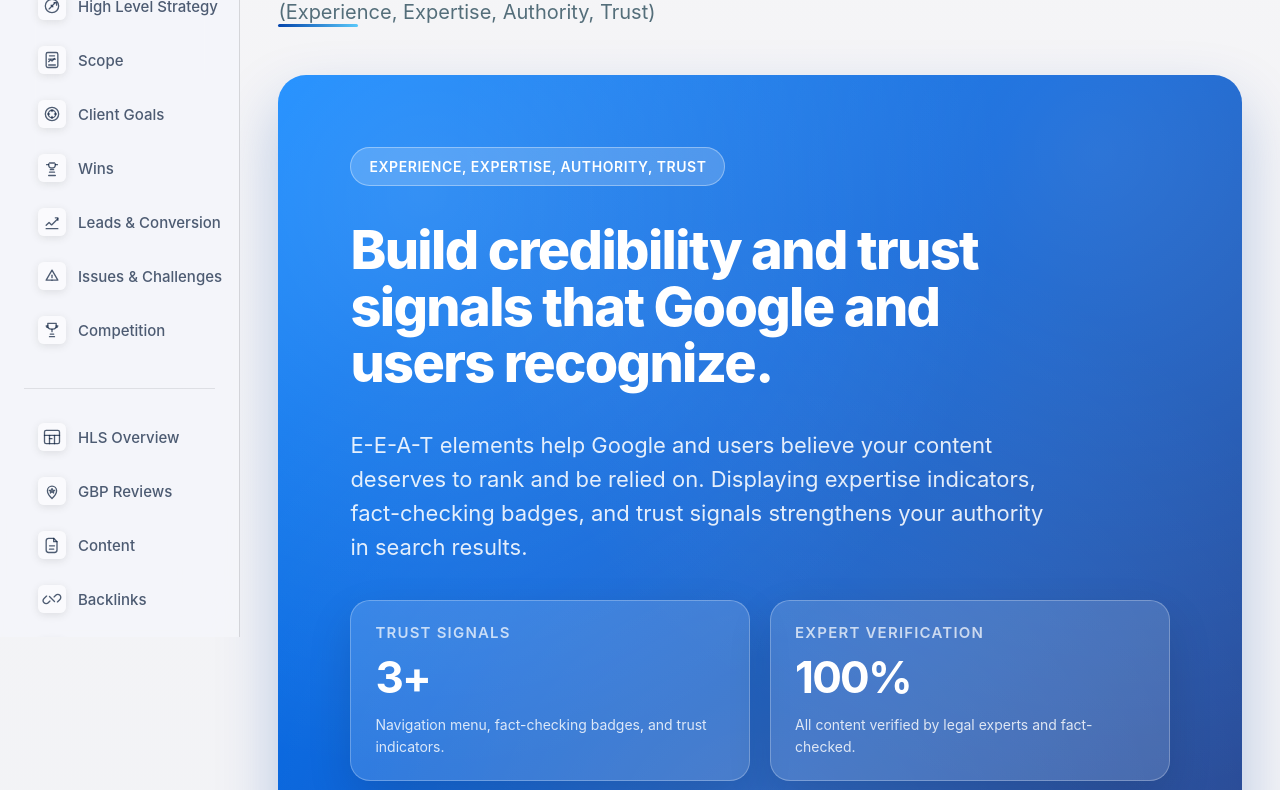
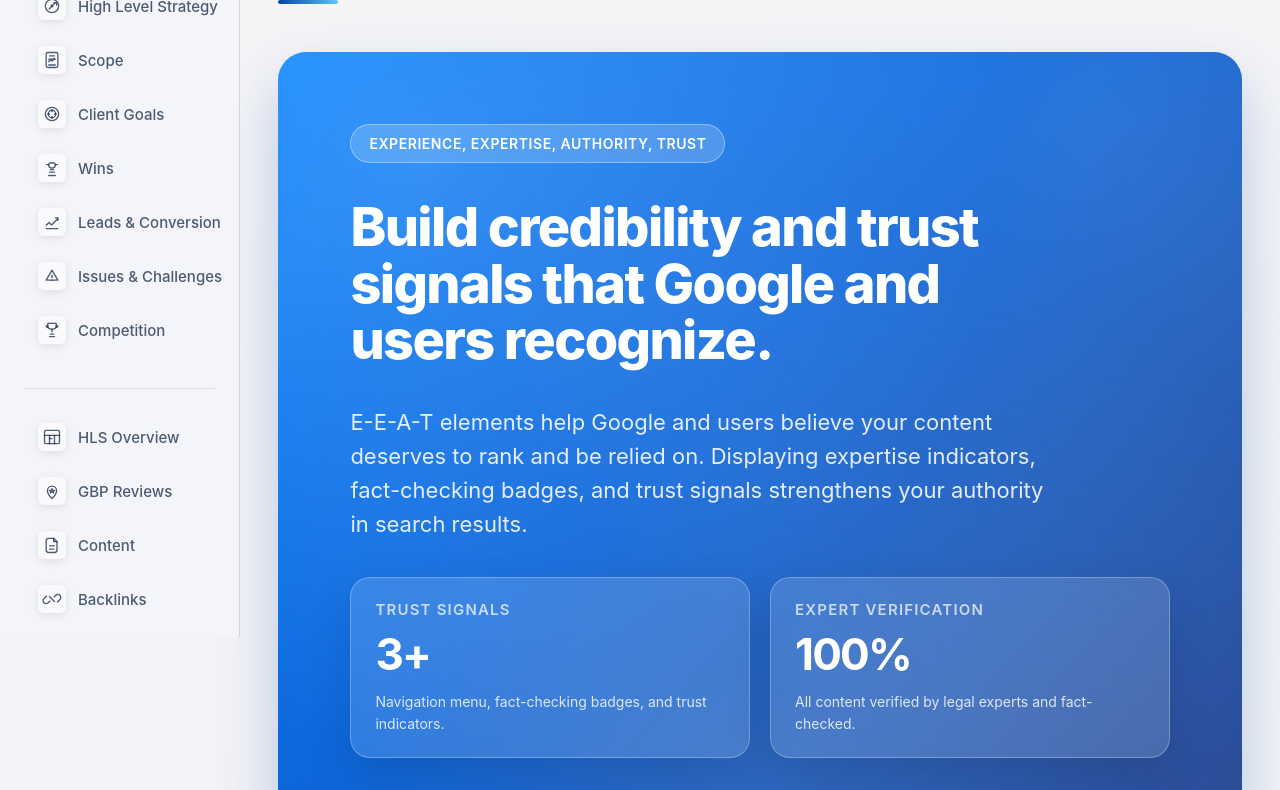
Before and after one commit to bjorncalbes/report-template, a plain HTML site: page pages/page13.html in a window 1280 px wide. Shown: the part 163-953 px from the top of the page. Drawn offline with nearby package versions, Linux system fonts and the light colour scheme.

Commit message:
changed diver class

```diff
--- a/pages/page13.html
+++ b/pages/page13.html
@@ -191,8 +191,8 @@
         }
 
         .divider {
-            height: 3px;
-            width: 80px;
+            width: 60px;
+            height: 4px;
             background: linear-gradient(90deg, var(--accent-color) 0%, #5ac8fa 100%);
             border-radius: 2px;
             margin: 0;
@@ -717,7 +717,6 @@
             <!-- Header -->
             <div class="header">
                 <h1>E-E-A-T</h1>
-                <p style="font-size: 20px; color: #546e7a; margin-top: 10px;">(Experience, Expertise, Authority, Trust)</p>
                 <div class="divider"></div>
             </div>
 
```
Also changed, not shown: pages/page12.html (+2 -2 lines), pages/page14.html (+2 -3 lines), pages/page4.html (+1 -1 lines), pages/page5.html (+1 -1 lines), CHANGELOG.md.
